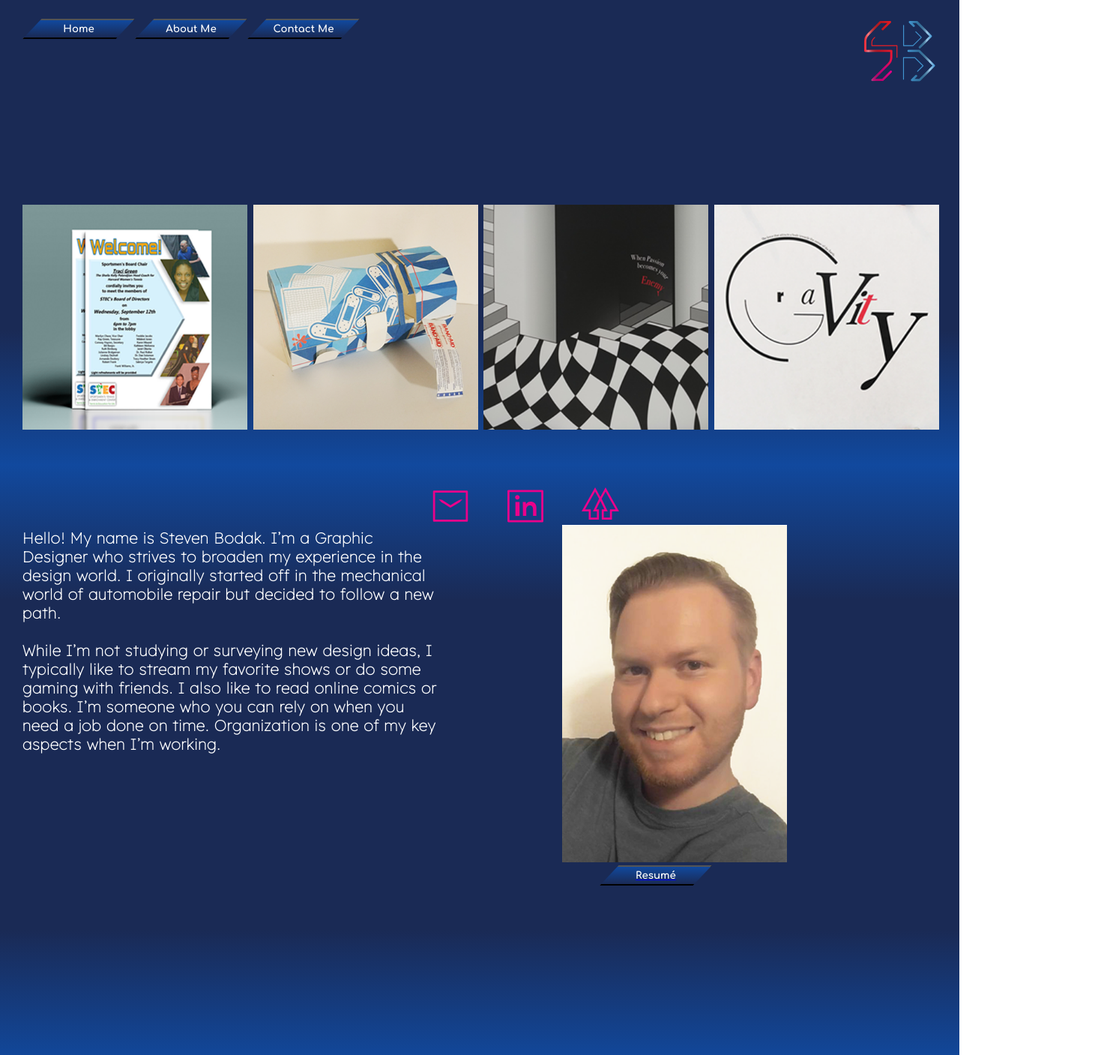
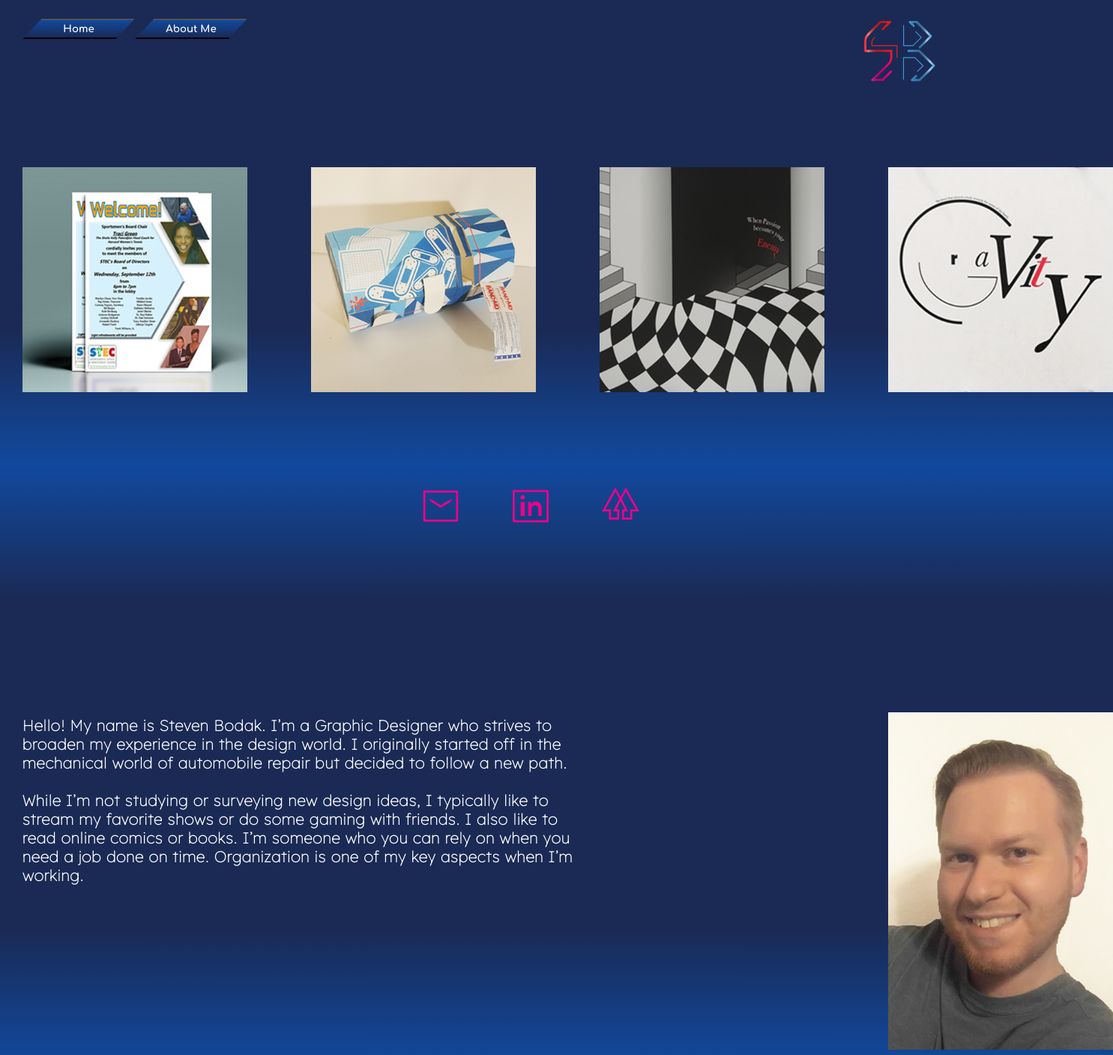
Before and after one commit to sbodak213/portfolio, a plain HTML site: page index.html in a window 1280 px wide. Shown: the top 1407 px of the page at 75% size, 1485 px wide, since content can reach past the window. Drawn offline with nearby package versions, Linux system fonts and the light colour scheme.

Commit message:
updated code

```diff
--- a/index.html
+++ b/index.html
@@ -23,7 +23,6 @@
         <div class="navcontainer">
           <button class="btn btn-home">Home</button>
           <button class="btn btn-aboutme">About Me</button>
-          <button class="btn btn-contactme">Contact Me</button>
           <link rel="preconnect" href="https://fonts.gstatic.com">
           <link href="https://fonts.googleapis.com/css2?family=Comfortaa:wght@700&display=swap" rel="stylesheet">
         </div>
@@ -75,17 +74,19 @@
                 <img src="portfolioassets/aboutmeimage.png">
               </div>
 
-              <!-- RESUME BUTTON  -->
-              <div class="buttoncontainer">
-                <a href="portfolioassets/newresume.pdf">
-                  <button class="btn btn-resume">Resumé</button>
-                </a>
-              </div>
+
       </section>
 
 
 
       <!-- FOOTER -->
+
+        <!-- RESUME BUTTON  -->
+        <div class="buttoncontainer">
+          <a href="portfolioassets/newresume.pdf">
+            <button class="btn btn-resume">Resumé</button>
+          </a>
+        </div>
 
       <!-- ICON CONTAINER ------------------------------------------------>
       <section class="iconcontainer">
--- a/main.css
+++ b/main.css
@@ -138,16 +138,6 @@ body{
     transform: scale(1 ,1);
 }
 
-/* CONTACT ME BUTTON */
-.btn-contactme::after{
-    transform: scale(0 ,1);
-    transition: transform 0.2s ease-out;
-}
-
-.btn-contactme:hover::after{
-    transform: scale(1 ,1);
-}
-
 /* RESUME BUTTON */
 .btn-resume::after{
     transform: scale(0 ,1);
@@ -169,7 +159,6 @@ body{
 /* IMAGE CONTAINER --------------------------------------*/
 .imagecontainer{
     display: grid;
-
     grid-area: ic;
     grid-template-columns: 1fr 1fr 1fr 1fr;
     grid-template-rows: auto;
@@ -177,11 +166,12 @@ body{
     ".a b c d."
     ;
     max-width: 100vw;
+    grid-gap: 85px;
     /* box-sizing: border-box;
     border-style: dashed;
     color: red; */
-    margin-top: 250px;
-    margin-bottom: 100px;
+    margin-top: 200px;
+    margin-bottom: 400px;
     padding-left: 30px;
     padding-right: 20px;
     padding-top: 20px;
@@ -196,18 +186,18 @@ body{
 /* ABOBUT ME CONTAINER ------------------------------------*/
 .aboutmecontainer{
     display: grid;
-    grid-gap: 150px;
-    grid-template-columns: 600px 1fr;
+    grid-gap: 385px;
+    grid-template-columns: 800px 1fr;
     grid-template-rows: auto;
     grid-template-areas:
     "a b "
     ;
     max-width: 100vw;
     grid-area: amc;
+    margin-bottom: 120px;
     /* box-sizing: border-box;
     border-style: dashed;
     border-color: red; */
-    /* padding: 80px 65px 80px 30px; */
 }
 
 .textbody{
@@ -224,25 +214,30 @@ body{
     width: 300px;
 }
 
+
+
+/* FOOTER */
+
 .buttoncontainer{
     display: flex;
     flex-wrap: wrap;
     position: relative;
-    z-index: 5;
-    grid-area: amc;
-    right: 550px;
-    bottom: 300px;
+    z-index: 10;
 }
 
-/* FOOTER */
+.btn-resume{
+    position: absolute;
+    right: 130px;
+    top: 1410px;
+}
 
 /* ICON CONTAINER ----------------------------------------*/
 .iconcontainer{
     display: grid;
     position: fixed;
-    padding-left: 45vw;
+    padding-left: 44vw;
     padding-top: 650px;
-    grid-gap: 50px;
+    grid-gap: 70px;
     grid-template-columns: 50px 50px 50px;
     grid-template-rows: 10px;
     grid-template-areas:
```
